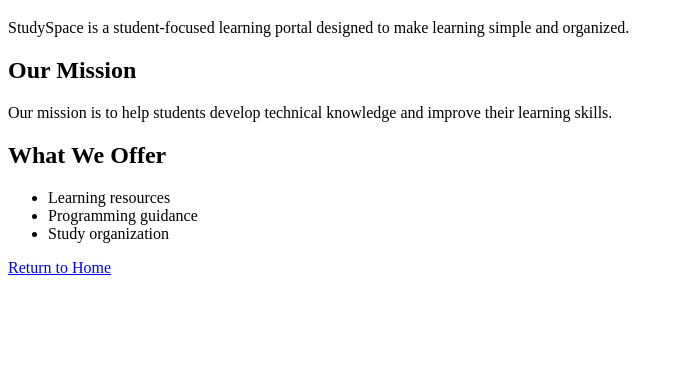
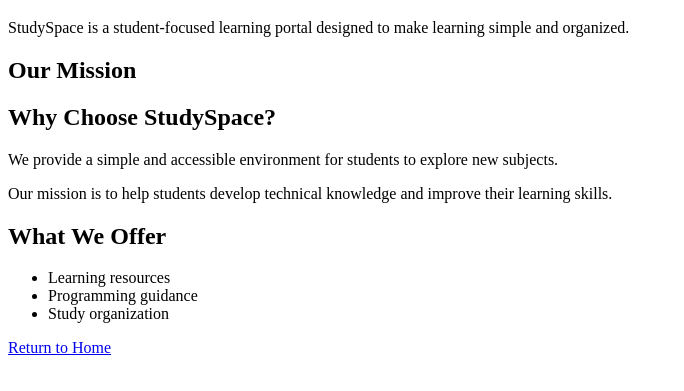
Before and after one commit to Ashrith4217/StudySpace, a plain HTML site: page about.html in a window 1280 px wide. Shown: the part 61-452 px from the top of the page, without its empty margins (0-684 px from the left). Drawn offline with Linux system fonts and the light colour scheme.

Commit message:
Add StudySpace features

```diff
--- a/about.html
+++ b/about.html
@@ -13,6 +13,9 @@
     designed to make learning simple and organized.</p>
 
     <h2>Our Mission</h2>
+    <h2>Why Choose StudySpace?</h2>
+    <p>We provide a simple and accessible environment
+    for students to explore new subjects.</p>
     <p>Our mission is to help students develop technical
     knowledge and improve their learning skills.</p>
 
```
